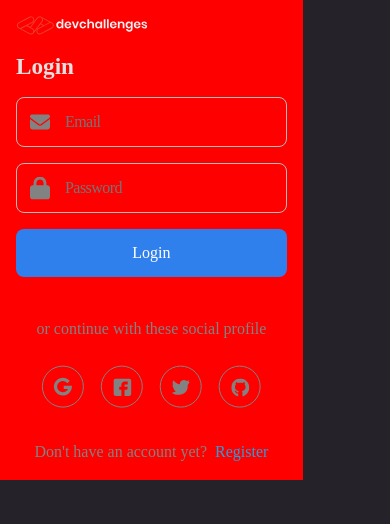
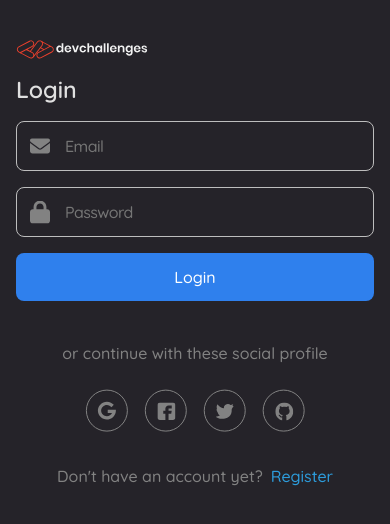
Before and after one commit to Keith-Web3/Shoppingfy, a React (Vite) app: page /login in a window 390 px wide. Shown: the top 524 px of the page. Built offline with nearby package versions, Linux system fonts and the light colour scheme; no server answers.

Commit message:
fixed mobile responsivity

```diff
--- a/src/sass/Auth/form-template.scss
+++ b/src/sass/Auth/form-template.scss
@@ -1,9 +1,10 @@
 .form-template {
   font-weight: 400;
   padding: 1em;
+  font-family: 'Quicksand', 'Nunito';
   grid-column: 1 / -1;
-  background-color: red;
-  width: max-content;
+  background-color: #252329;
+  margin-block: 1.5em;
 
   &::after {
     content: '';
```
